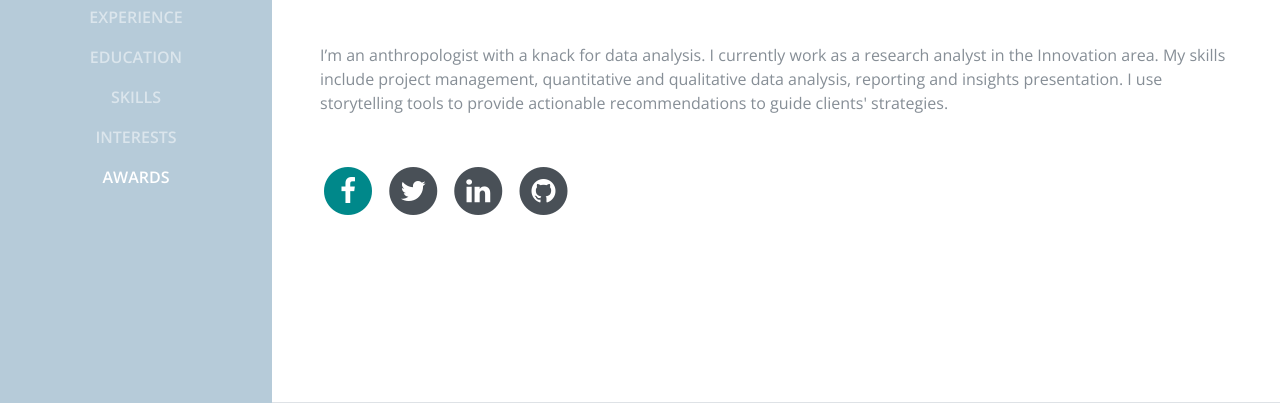
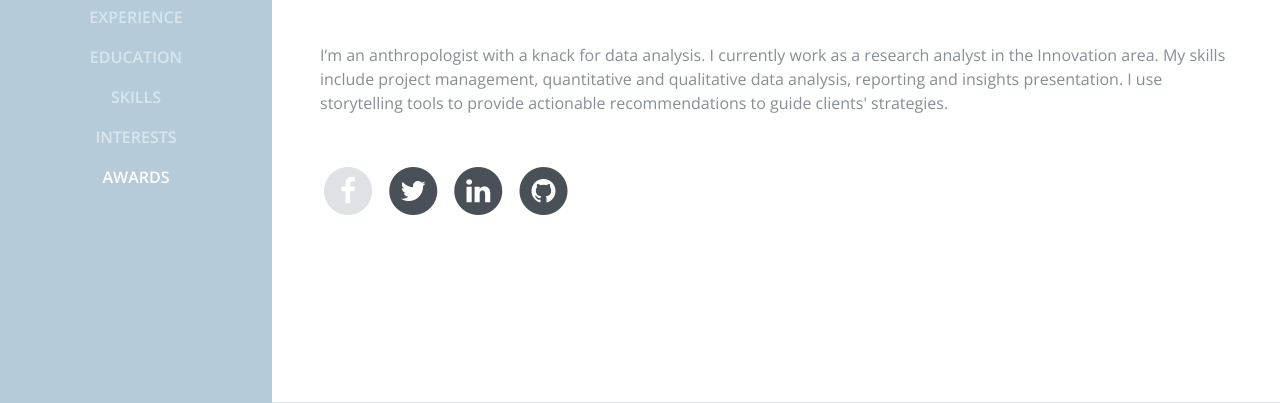
Before and after one commit to azanedov/CV_VanessaAzanedo, a plain HTML site: page index.html in a window 1280 px wide. In both pictures the pointer is over the link 348 px from the left and 585 px from the top of the page. Shown: the part 397-800 px from the top of the page. Drawn offline with nearby package versions, Linux system fonts and the light colour scheme; a web font is replaced by a local one.

Commit message:
Update resume.css

```diff
--- a/css/resume.css
+++ b/css/resume.css
@@ -40,14 +40,14 @@ h2 {
 .list-social-icons a {
   color: #495057; }
   .list-social-icons a:hover {
-    color: #00888A; }
+    color: #dee2e6; }
   .list-social-icons a .fa-lg {
     font-size: 1.75rem; }
 
 .list-icons {
   font-size: 3rem; }
   .list-icons .list-inline-item i:hover {
-    color: #00888A; }
+    color: #dee2e6; }
 
 #sideNav .navbar-nav .nav-item .nav-link {
   font-weight: 600;
@@ -112,4 +112,4 @@ section.resume-section {
 a {
   color: #B6CBD9; }
   a:hover, a:focus, a:active {
-    color: #115657; }
+    color: #dee2e6; }
```
